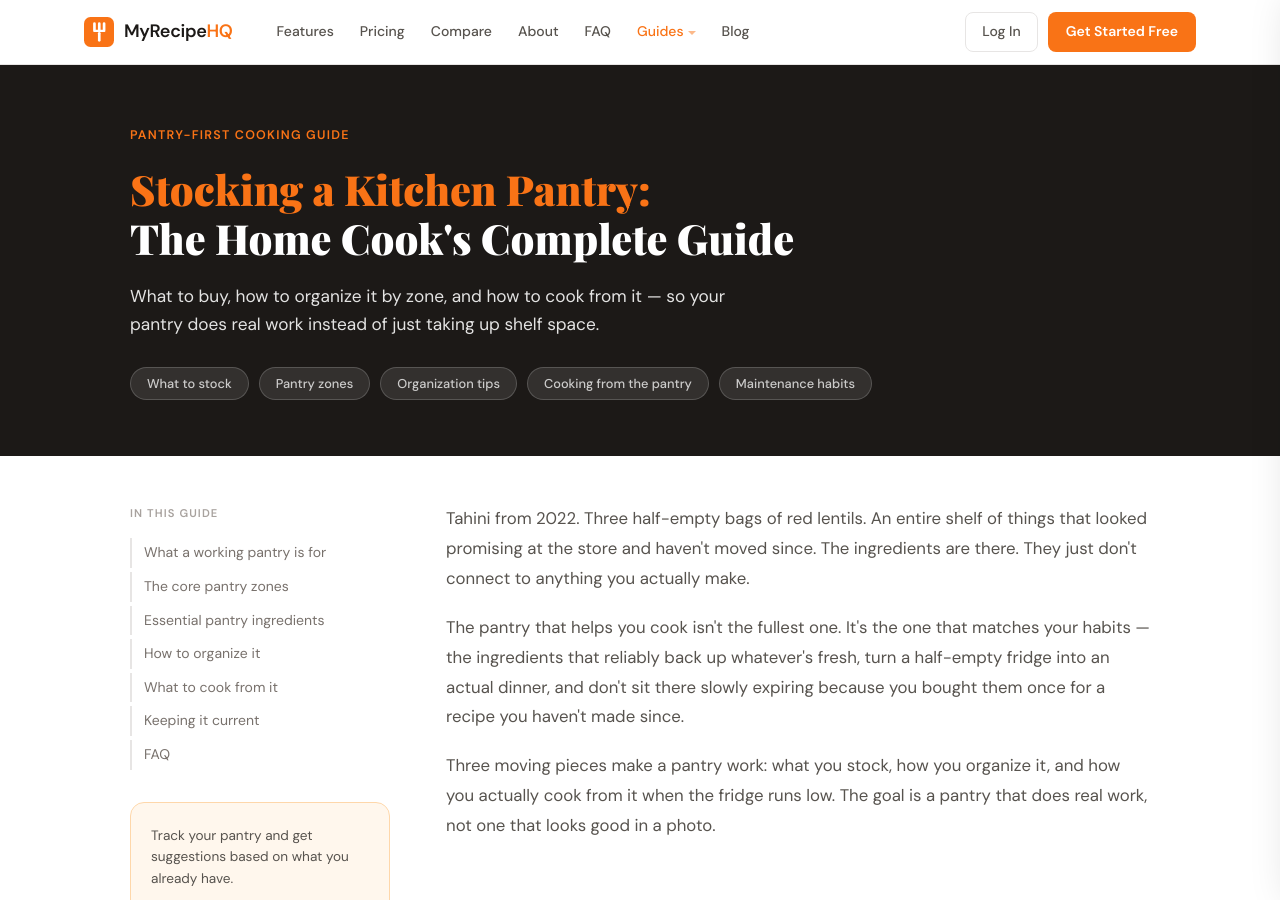
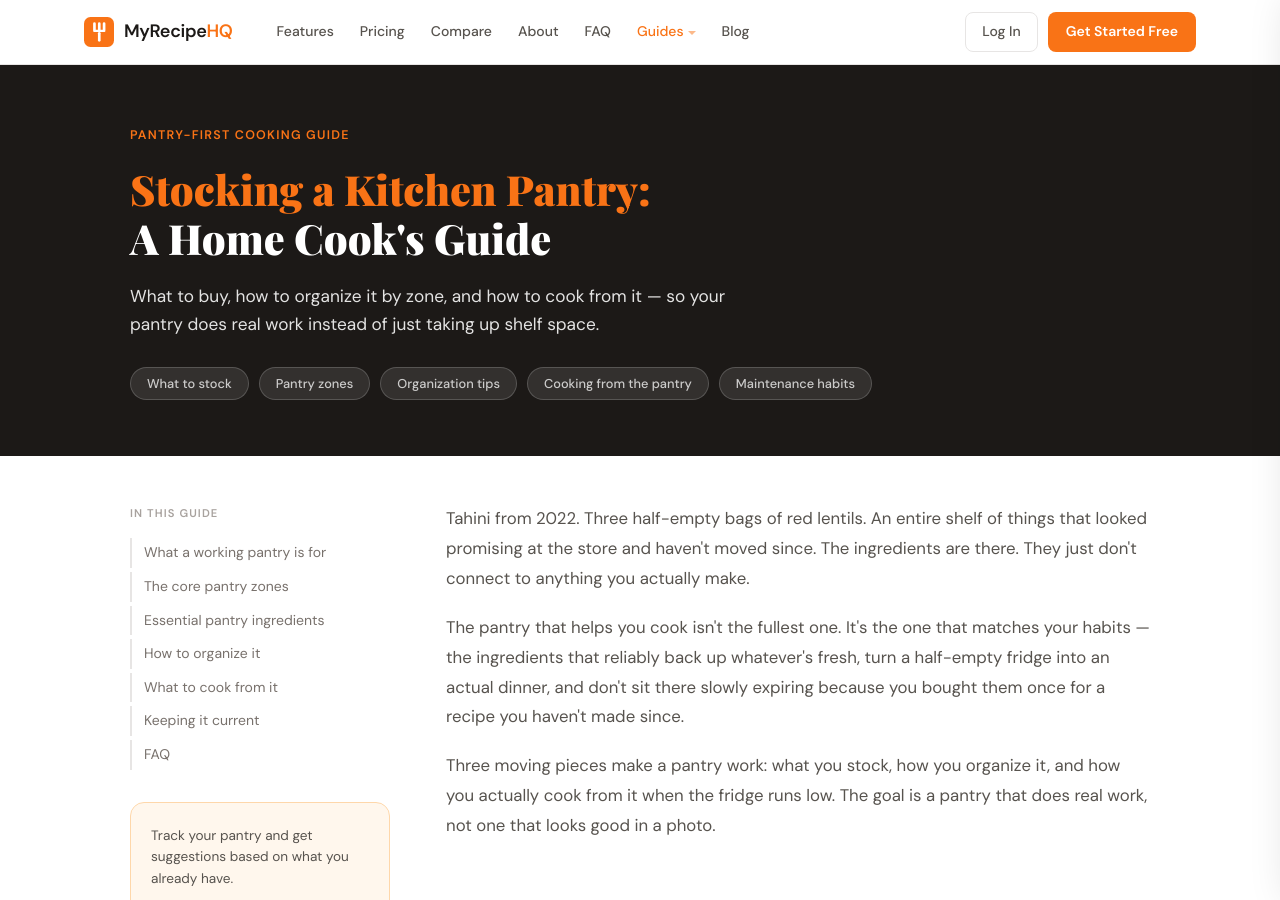
Before and after one commit to bgerlach463/recipehq-site, a Jekyll site: the page built from guides/stocking-a-kitchen-pantry.html, in a window 1280 px wide and 900 px high. Built offline with Jekyll 4.4.1, drawn with Linux system fonts in a browser that asks for light colours.

Commit message:
Align pantry pillar title: 'A Home Cook's Guide'
Unified the suffix across title, og_title, schema_headline, JSON-LD
headline, BreadcrumbList name, and the hero h1. Previous state had two
different versions ('The Home Cook's Guide' vs 'The Home Cook's
Complete Guide') split across the frontmatter and body markup.

Co-Authored-By: Claude Opus 4.6 (1M context) <noreply@anthropic.com>

```diff
--- a/guides/stocking-a-kitchen-pantry.html
+++ b/guides/stocking-a-kitchen-pantry.html
@@ -1,6 +1,6 @@
 ---
 layout: post
-title: "Stocking a Kitchen Pantry: The Home Cook's Guide | MyRecipeHQ"
+title: "Stocking a Kitchen Pantry: A Home Cook's Guide | MyRecipeHQ"
 description: "Stocking a kitchen pantry the right way — what to buy, how to organize it by zone, and how to cook from it before things expire."
 date: 2026-04-13
 author: Brad Gerlach
@@ -13,11 +13,11 @@ cluster_tag: "PILLAR"
 read_time: "11 min read"
 excerpt_text: "Stocking a kitchen pantry the right way — what to buy, how to organize it by zone, and how to cook from it before things expire."
 hero_title: '<span class="hl-teal">Stocking a Kitchen Pantry</span> for Home Cooks'
-og_title: "Stocking a Kitchen Pantry: The Home Cook's Complete Guide"
+og_title: "Stocking a Kitchen Pantry: A Home Cook's Guide"
 og_description: "Stocking a kitchen pantry the right way — what to buy, how to organize it by zone, and how to cook from it before things expire."
 og_url: "https://www.myrecipehq.com/guides/stocking-a-kitchen-pantry/"
 og_type: article
-schema_headline: "Stocking a Kitchen Pantry: The Home Cook's Guide"
+schema_headline: "Stocking a Kitchen Pantry: A Home Cook's Guide"
 head_extra: |
   <link rel="preconnect" href="https://fonts.googleapis.com">
   <link href="https://fonts.googleapis.com/css2?family=Playfair+Display:wght@700;900&family=DM+Sans:wght@300;400;500;600&display=swap" rel="stylesheet">
@@ -464,7 +464,7 @@ head_extra: |
     "@graph": [
       {
         "@type": "Article",
-        "headline": "Stocking a Kitchen Pantry: The Home Cook's Complete Guide",
+        "headline": "Stocking a Kitchen Pantry: A Home Cook's Guide",
         "description": "Stocking a kitchen pantry the right way — what to buy, how to organize it by zone, and how to cook from it before things expire.",
         "url": "https://www.myrecipehq.com/guides/stocking-a-kitchen-pantry/",
         "datePublished": "2026-04-13",
@@ -497,7 +497,7 @@ head_extra: |
           {
             "@type": "ListItem",
             "position": 3,
-            "name": "Stocking a Kitchen Pantry: The Home Cook's Complete Guide",
+            "name": "Stocking a Kitchen Pantry: A Home Cook's Guide",
             "item": "https://www.myrecipehq.com/guides/stocking-a-kitchen-pantry/"
           }
         ]
@@ -556,7 +556,7 @@ head_extra: |
 <div class="pillar-hero">
   <div class="pillar-hero-inner">
     <p class="pillar-eyebrow">Pantry-First Cooking Guide</p>
-    <h1><span class="hl-teal">Stocking a Kitchen Pantry:</span><br>The Home Cook's Complete Guide</h1>
+    <h1><span class="hl-teal">Stocking a Kitchen Pantry:</span><br>A Home Cook's Guide</h1>
     <p class="pillar-subtitle">What to buy, how to organize it by zone, and how to cook from it — so your pantry does real work instead of just taking up shelf space.</p>
     <div class="pillar-pills">
       <span class="pillar-pill">What to stock</span>
```
